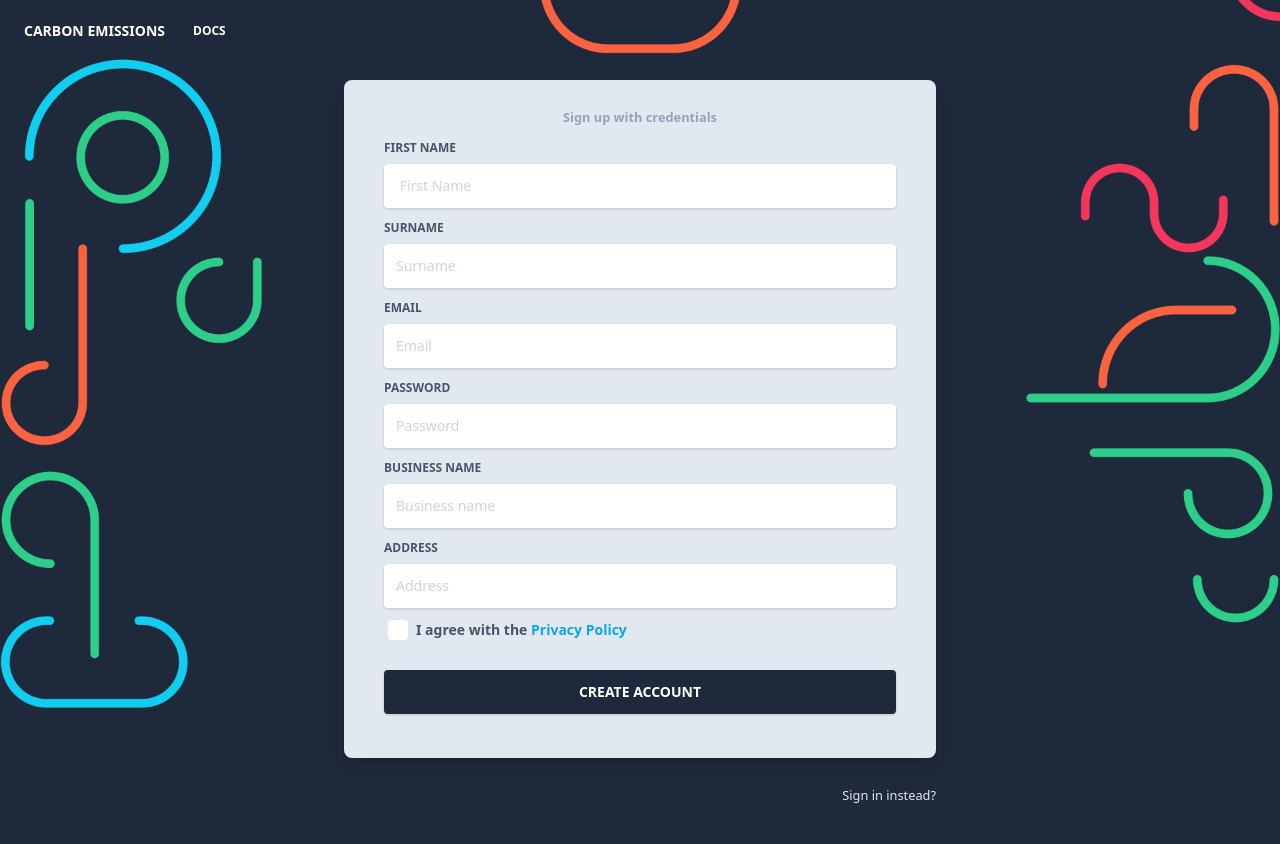
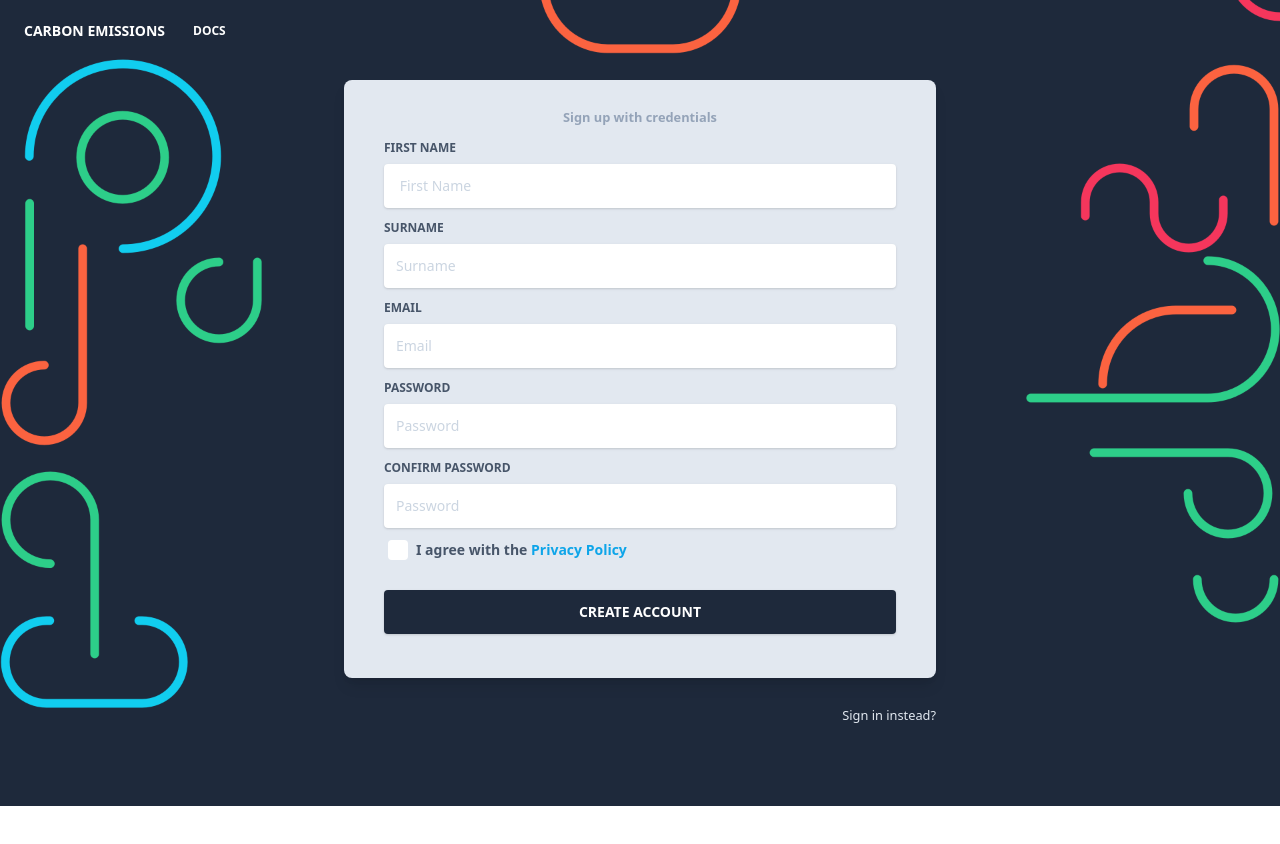
Before and after one commit to abdulmoiz99/yourCO2-frontEnd, a React (Create React App) app: page /auth/register in a window 1280 px wide. Shown: the top 844 px of the page. After the commit the page ends 806 px from the top, so only its background shows below. Built offline with nearby package versions, Linux system fonts and the light colour scheme.

Commit message:
User registration completed

```diff
--- a/src/componenets/Auth/Login.js
+++ b/src/componenets/Auth/Login.js
@@ -51,7 +51,7 @@ export class Login extends Component {
   renderAlert = () => {
     if (this.state.displayAlert) {
       return <>
-        <Alert message = "Invalid email address or password."/>
+        <Alert message = {this.state.AlertMessage}/>
       </>
     }
   }
--- a/src/componenets/Auth/Register.js
+++ b/src/componenets/Auth/Register.js
@@ -1,12 +1,72 @@
-import React from "react";
+import React from 'react'
 import backgroundImageFile from '../../assets/img/register_bg_2.png'
-import { Link } from 'react-router-dom'
+import { Link, Navigate } from 'react-router-dom'
 import Navbar from '../NavBar/AuthNavbar'
-
+import Alert from '../Alerts/Alert'
 
 export class Register extends React.Component {
-  render()
-  {
+  constructor(props) {
+    super(props)
+    this.state = {
+      emailAddress: '',
+      firstname: '',
+      surName: '',
+      password: '',
+      confirmPassword: '',
+    }
+    this.state = { displayAlert: false, AlertMessage: '' }
+  }
+
+  handleSubmission = async (event) => {
+    this.setState({ displayAlert: false })
+    const {
+      emailAddress,
+      firstname,
+      surName,
+      confirmPassword,
+      password,
+    } = this.state
+    event.preventDefault()
+
+    const body = {
+      method: 'POST',
+      headers: { 'Content-Type': 'application/json' },
+      body: JSON.stringify({
+        emailAddress: emailAddress,
+        fullname: firstname + ' ' + surName,
+        password: password,
+        confirmPassword: confirmPassword,
+      }),
+    }
+    const response = await fetch(
+      'https://youco2api.azurewebsites.net/api/Authentication/register',
+      body,
+    )
+    const data = await response.json()
+    // when response is sucess
+    if (data.success === true) {
+      // navigate to login page
+      window.location.href = '/Auth'
+    } else if (data.success === false) {
+      this.setState({ displayAlert: true, AlertMessage: data.errors[0] })
+    }
+  }
+  handleChange = (event) => {
+    this.setState({
+      [event.target.name]: event.target.value,
+    })
+  }
+  renderAlert = () => {
+    if (this.state.displayAlert) {
+      return (
+        <>
+          <Alert message={this.state.AlertMessage} />
+        </>
+      )
+    }
+  }
+
+  render() {
     return (
       <>
         <Navbar transparent />
@@ -19,13 +79,13 @@ export class Register extends React.Component {
             <div className="flex content-center items-center justify-center h-full">
               <div className="w-full lg:w-6/12 px-4">
                 <div className="relative flex flex-col min-w-0 break-words w-full mb-6 shadow-lg rounded-lg bg-blueGray-200 border-0">
-              <div className="rounded-t mb-0 px-6 py-3">
-              </div>
+                  <div className="rounded-t mb-0 px-6 py-3"></div>
                   <div className="flex-auto px-4 lg:px-10 py-10 pt-0">
                     <div className="text-blueGray-400 text-center mb-3 font-bold">
                       <small>Sign up with credentials</small>
                     </div>
-                <form>
+                    <form onSubmit={this.handleSubmission}>
+                      {this.renderAlert()}
                       <div className="relative w-full mb-3">
                         <label
                           className="block uppercase text-blueGray-600 text-xs font-bold mb-2"
@@ -34,7 +94,11 @@ export class Register extends React.Component {
                           First Name
                         </label>
                         <input
-                      type="email"
+                          required
+                          name="firstname"
+                          value={this.state.firstname}
+                          onChange={this.handleChange}
+                          autoComplete="on"
                           className="border-0 px-3 py-3 placeholder-blueGray-300 text-blueGray-600 bg-white rounded text-sm shadow focus:outline-none focus:ring w-full ease-linear transition-all duration-150"
                           placeholder=" First Name"
                         />
@@ -47,7 +111,11 @@ export class Register extends React.Component {
                           Surname
                         </label>
                         <input
-                      type="email"
+                          required
+                          name="surName"
+                          value={this.state.surName}
+                          onChange={this.handleChange}
+                          autoComplete="on"
                           className="border-0 px-3 py-3 placeholder-blueGray-300 text-blueGray-600 bg-white rounded text-sm shadow focus:outline-none focus:ring w-full ease-linear transition-all duration-150"
                           placeholder="Surname"
                         />
@@ -60,12 +128,16 @@ export class Register extends React.Component {
                           Email
                         </label>
                         <input
+                          required
                           type="email"
+                          name="emailAddress"
+                          value={this.state.emailAddress}
+                          onChange={this.handleChange}
+                          autoComplete="on"
                           className="border-0 px-3 py-3 placeholder-blueGray-300 text-blueGray-600 bg-white rounded text-sm shadow focus:outline-none focus:ring w-full ease-linear transition-all duration-150"
                           placeholder="Email"
                         />
                       </div>
-
                       <div className="relative w-full mb-3">
                         <label
                           className="block uppercase text-blueGray-600 text-xs font-bold mb-2"
@@ -74,7 +146,12 @@ export class Register extends React.Component {
                           Password
                         </label>
                         <input
+                          required
                           type="password"
+                          name="password"
+                          value={this.state.password}
+                          onChange={this.handleChange}
+                          autoComplete="on"
                           className="border-0 px-3 py-3 placeholder-blueGray-300 text-blueGray-600 bg-white rounded text-sm shadow focus:outline-none focus:ring w-full ease-linear transition-all duration-150"
                           placeholder="Password"
                         />
@@ -84,24 +161,17 @@ export class Register extends React.Component {
                           className="block uppercase text-blueGray-600 text-xs font-bold mb-2"
                           htmlFor="grid-password"
                         >
-                       Business name
+                          Confirm Password
                         </label>
                         <input
-                      type="email"
+                          required
+                          type="password"
+                          name="confirmPassword"
+                          value={this.state.confirmPassword}
+                          onChange={this.handleChange}
+                          autoComplete="on"
                           className="border-0 px-3 py-3 placeholder-blueGray-300 text-blueGray-600 bg-white rounded text-sm shadow focus:outline-none focus:ring w-full ease-linear transition-all duration-150"
-                      placeholder="Business name"
-                    />
-                  </div> <div className="relative w-full mb-3">
-                    <label
-                      className="block uppercase text-blueGray-600 text-xs font-bold mb-2"
-                      htmlFor="grid-password"
-                    >
-                      Address
-                    </label>
-                    <input
-                      type="email"
-                      className="border-0 px-3 py-3 placeholder-blueGray-300 text-blueGray-600 bg-white rounded text-sm shadow focus:outline-none focus:ring w-full ease-linear transition-all duration-150"
-                      placeholder="Address"
+                          placeholder="Password"
                         />
                       </div>
                       <div>
@@ -112,7 +182,7 @@ export class Register extends React.Component {
                             className="form-checkbox border-0 rounded text-blueGray-700 ml-1 w-5 h-5 ease-linear transition-all duration-150"
                           />
                           <span className="ml-2 text-sm font-semibold text-blueGray-600">
-                        I agree with the{" "}
+                            I agree with the{' '}
                             <a
                               href="#pablo"
                               className="text-lightBlue-500"
@@ -123,11 +193,10 @@ export class Register extends React.Component {
                           </span>
                         </label>
                       </div>
-
                       <div className="text-center mt-6">
                         <button
                           className="bg-blueGray-800 text-white active:bg-blueGray-600 text-sm font-bold uppercase px-6 py-3 rounded shadow hover:shadow-lg outline-none focus:outline-none mr-1 mb-1 w-full ease-linear transition-all duration-150"
-                      type="button"
+                          type="submit"
                         >
                           Create Account
                         </button>
@@ -156,5 +225,6 @@ export class Register extends React.Component {
           </div>
         </section>
       </>
-  );
-}  }
+    )
+  }
+}
```
Lines whose indentation alone changed are shown as unchanged.
